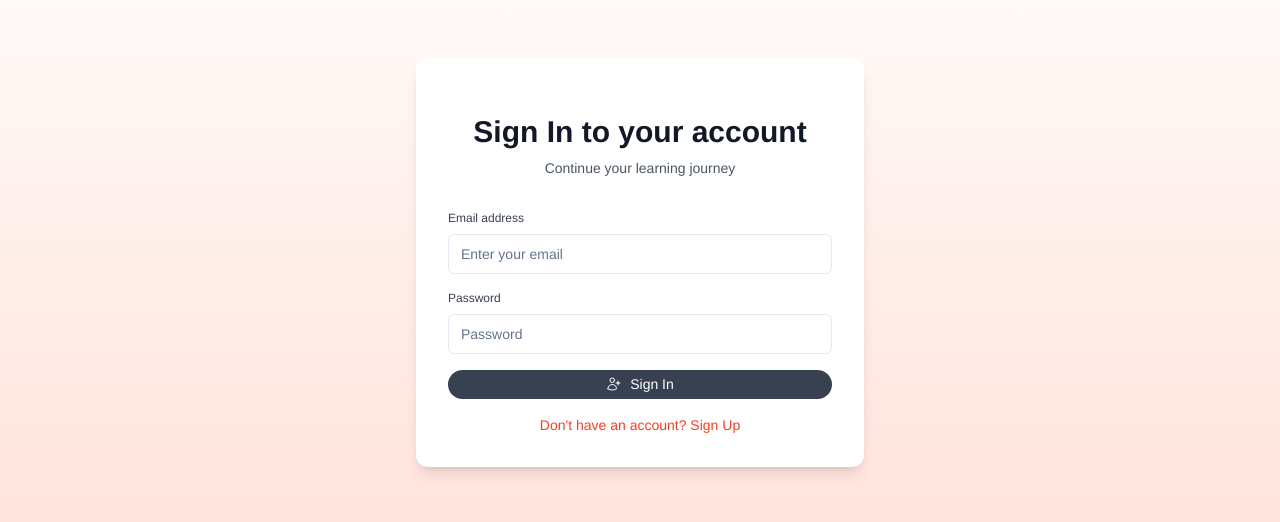
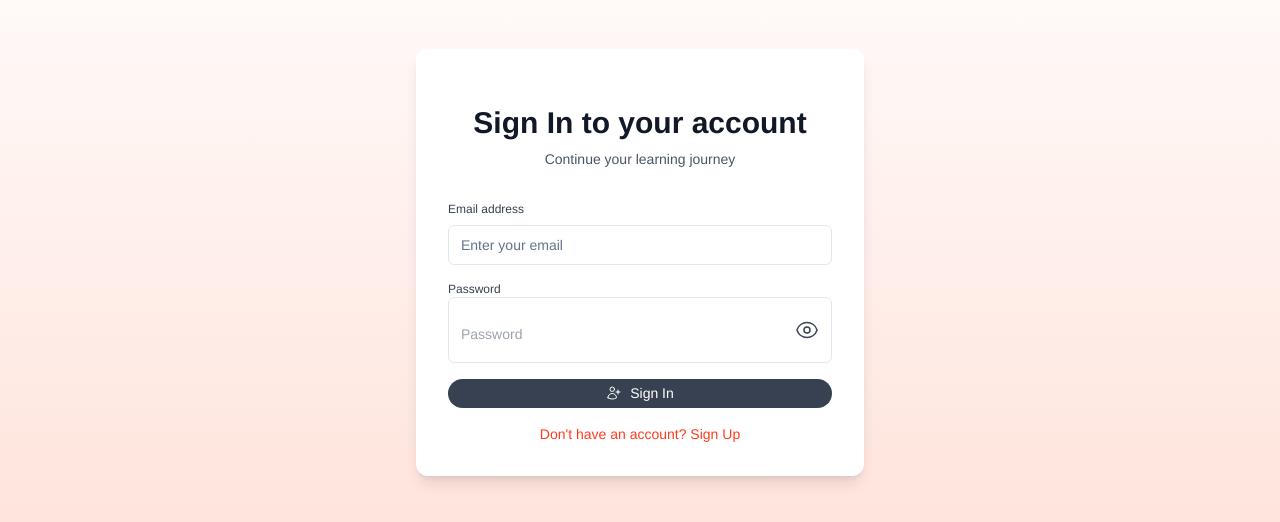
Before and after one commit to shivamupadhyay1022/tutorsforum-new, a React (Vite) app: page /signin in a window 1280 px wide. Shown: the part 138-660 px from the top of the page. Built offline with nearby package versions, Linux system fonts and the light colour scheme; no server answers.

Commit message:
chat winidow fix, show password, logout nav

```diff
--- a/src/components/dashboard/Chats.jsx
+++ b/src/components/dashboard/Chats.jsx
@@ -446,7 +446,7 @@
             </div>
 
             {/* Messages Section */}
-            <div className="p-4 h-[calc(100vh-8rem)] overflow-y-auto flex flex-col-reverse space-y-4">
+            <div className="p-4 h-[calc(100vh-8rem)] overflow-y-auto flex flex-col space-y-4">
               {messages &&
                 messages.map((message) => (
                   <div
--- a/src/pages/Dashboard.jsx
+++ b/src/pages/Dashboard.jsx
@@ -10,10 +10,12 @@
 import { toast } from "react-toastify";
 import { auth } from "../firebase";
 import { AuthContext } from "../AuthProvider";
+import { useNavigate } from "react-router-dom";
 
 function Dashboard() {
   const [nav, setNav] = useState("previous_classes");
   const [seed, setSeed] = useState("123");
+  const navigate = useNavigate();
 
   function content() {
     switch (nav) {
@@ -42,6 +44,7 @@
               progress: undefined,
               theme: "light",
             });
+            navigate("/")
           })
           .catch((error) => {
             toast.error(error.message, {
--- a/src/pages/Signin.jsx
+++ b/src/pages/Signin.jsx
@@ -15,8 +15,8 @@
 
   const handleSignin = (e) => {
     e.preventDefault();
-    signInWithEmailAndPassword(auth, email, password).
-      then(() => {
+    signInWithEmailAndPassword(auth, email, password)
+      .then(() => {
         toast.success("Signed In Successfully", {
           position: "top-right",
           autoClose: 5000,
@@ -28,7 +28,8 @@
           theme: "light",
         });
         navigate("/dashboard");
-      }).catch((error) => {
+      })
+      .catch((error) => {
         toast.error(error.message, {
           position: "top-right",
           autoClose: 5000,
@@ -38,9 +39,8 @@
           draggable: true,
           progress: undefined,
           theme: "light",
-        })
+        });
       });
-
   };
   return (
     <div className="min-h-screen flex items-center justify-center bg-gradient-to-b from-white to-[#ffded5]">
@@ -53,7 +53,7 @@
             Continue your learning journey
           </p>
         </div>
-        <form className="mt-8 space-y-6" onSubmit={handleSignin}>
+        <div className="mt-8 space-y-6" >
           <div className="space-y-4">
             <label
               htmlFor="password"
@@ -75,6 +75,7 @@
               className="text-sm flex flex-col font-medium text-gray-700"
             >
               <span className="text-xs ">Password</span>
+              <div className="flex rounded-md border border-input bg-background px-3 py-2 text-base ring-offset-background file:border-0 file:bg-transparent file:text-sm file:font-medium file:text-foreground placeholder:text-muted-foreground focus-visible:outline-none focus-visible:ring-2 focus-visible:ring-ring focus-visible:ring-offset-2 disabled:cursor-not-allowed disabled:opacity-50 md:text-sm" >
               <input
                 id="password"
                 type={toggle == true ? "password" : "text"}
@@ -84,12 +85,53 @@
                   setPassword(e.target.value);
                 }}
                 required
-                className="mt-2 tflex h-10 w-full rounded-md border border-input bg-background px-3 py-2 text-base ring-offset-background file:border-0 file:bg-transparent file:text-sm file:font-medium file:text-foreground placeholder:text-muted-foreground focus-visible:outline-none focus-visible:ring-2 focus-visible:ring-ring focus-visible:ring-offset-2 disabled:cursor-not-allowed disabled:opacity-50 md:text-sm"
+                className="mt-2 tflex h-10 w-full "
                 placeholder="Password"
               />
+              {toggle == true ? (
+                <button onClick={()=>setToggle(!toggle)} >
+                <svg
+                  xmlns="http://www.w3.org/2000/svg"
+                  fill="none"
+                  viewBox="0 0 24 24"
+                  strokeWidth={1.5}
+                  stroke="currentColor"
+                  className="size-6"
+                >
+                  <path
+                    strokeLinecap="round"
+                    strokeLinejoin="round"
+                    d="M2.036 12.322a1.012 1.012 0 0 1 0-.639C3.423 7.51 7.36 4.5 12 4.5c4.638 0 8.573 3.007 9.963 7.178.07.207.07.431 0 .639C20.577 16.49 16.64 19.5 12 19.5c-4.638 0-8.573-3.007-9.963-7.178Z"
+                  />
+                  <path
+                    strokeLinecap="round"
+                    strokeLinejoin="round"
+                    d="M15 12a3 3 0 1 1-6 0 3 3 0 0 1 6 0Z"
+                  />
+                </svg>
+                </button>
+              ) : (
+                <button onClick={()=>setToggle(!toggle)}>
+                <svg
+                  xmlns="http://www.w3.org/2000/svg"
+                  fill="none"
+                  viewBox="0 0 24 24"
+                  strokeWidth={1.5}
+                  stroke="currentColor"
+                  className="size-6"
+                >
+                  <path
+                    strokeLinecap="round"
+                    strokeLinejoin="round"
+                    d="M3.98 8.223A10.477 10.477 0 0 0 1.934 12C3.226 16.338 7.244 19.5 12 19.5c.993 0 1.953-.138 2.863-.395M6.228 6.228A10.451 10.451 0 0 1 12 4.5c4.756 0 8.773 3.162 10.065 7.498a10.522 10.522 0 0 1-4.293 5.774M6.228 6.228 3 3m3.228 3.228 3.65 3.65m7.894 7.894L21 21m-3.228-3.228-3.65-3.65m0 0a3 3 0 1 0-4.243-4.243m4.242 4.242L9.88 9.88"
+                  />
+                </svg>
+                </button>
+              )}
+              </div>
             </label>
             <button
-              type="submit"
+              onClick={handleSignin}
               className="w-full bg-gray-700 rounded-full py-1 "
               size="lg"
             >
@@ -121,7 +163,7 @@
               </Link>
             </div>
           </div>
-        </form>
+        </div>
       </div>
     </div>
   );
```
